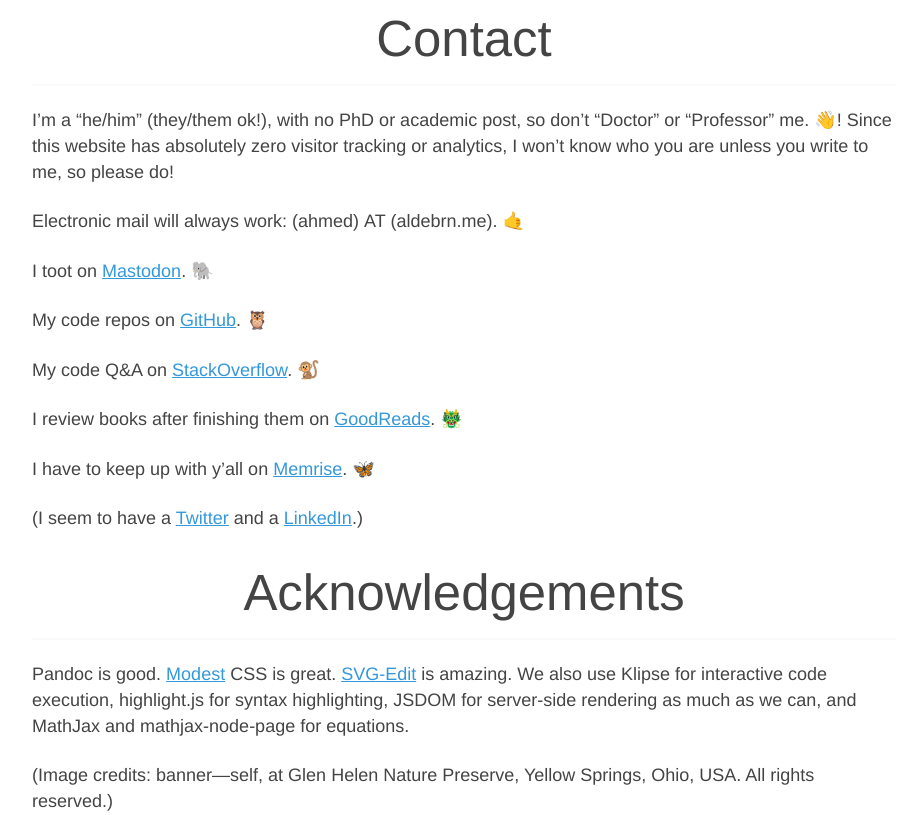
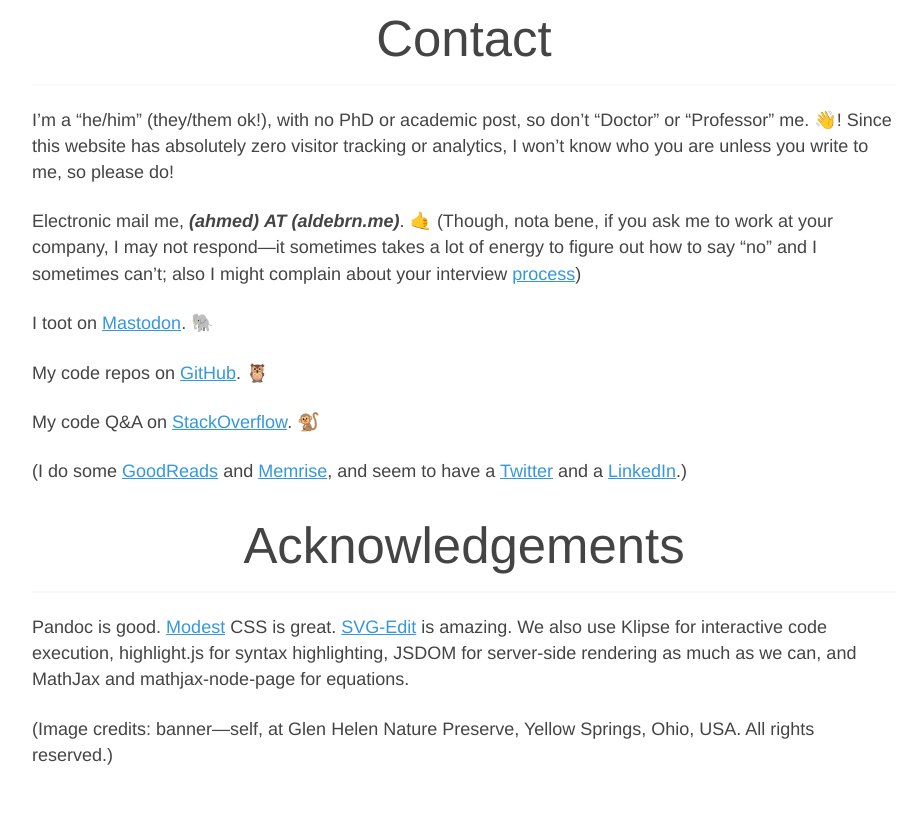
Before and after one commit to fasiha/fasiha.github.io, a website: page index.html in a window 1280 px wide. Shown: the part 1613-2428 px from the top of the page, without its empty margins (176-1098 px from the left). After the commit the page ends 2381 px from the top, so only its background shows below. Drawn offline with Linux system fonts and the light colour scheme.

Commit message:
add apology to recruiters

```diff
--- a/build.js
+++ b/build.js
@@ -196,6 +196,7 @@
 
   Promise.all([ headHtmlPromise, postIndexP, footPromise ])
       .then(([ [ head, html ], postIndex, foothtml ]) => {
+        console.log('done '+ outfile);
         writeFileAsync(outfile, '')
             .then(() => appendFileAsync(outfile, head))
             .then(() => appendFileAsync(outfile, postIndex))
--- a/index.html
+++ b/index.html
@@ -299,13 +299,11 @@
 <p>Unless otherwise noted, this blog’s contents are dedicated to the public domain <a href="https://creativecommons.org/publicdomain/zero/1.0/">CC0</a>.</p>
 <h2 id="contact">Contact</h2>
 <p>I’m a “he/him” (they/them ok!), with no PhD or academic post, so don’t “Doctor” or “Professor” me. 👋! Since this website has absolutely zero visitor tracking or analytics, I won’t know who you are unless you write to me, so please do!</p>
-<p>Electronic mail will always work: (ahmed) ΑΤ (aldebrn.me). 🤙</p>
+<p>Electronic mail me, <strong><em>(ahmed) ΑΤ (aldebrn.me)</em></strong>. 🤙 (Though, nota bene, if you ask me to work at your company, I may not respond—it sometimes takes a lot of energy to figure out how to say “no” and I sometimes can’t; also I might complain about your interview <a href="https://gist.github.com/fasiha/496d78a3ce9357cdec0a18f919407d2e">process</a>)</p>
 <p>I toot on <a href="https://octodon.social/@22">Mastodon</a>. 🐘</p>
 <p>My code repos on <a href="https://github.com/fasiha">GitHub</a>. 🦉</p>
 <p>My code Q&amp;A on <a href="https://stackoverflow.com/users/500207/ahmed-fasih">StackOverflow</a>. 🐒</p>
-<p>I review books after finishing them on <a href="https://www.goodreads.com/user/show/25471547-ahmed">GoodReads</a>. 🐲</p>
-<p>I have to keep up with y’all on <a href="https://www.memrise.com/user/aldebrn/courses/learning/">Memrise</a>. 🦋</p>
-<p>(I seem to have a <a href="https://twitter.com/gratidue">Twitter</a> and a <a href="https://www.linkedin.com/in/ahmed-fasih-006a1b1b3/">LinkedIn</a>.)</p>
+<p>(I do some <a href="https://www.goodreads.com/user/show/25471547-ahmed">GoodReads</a> and <a href="https://www.memrise.com/user/aldebrn/courses/learning/">Memrise</a>, and seem to have a <a href="https://twitter.com/gratidue">Twitter</a> and a <a href="https://www.linkedin.com/in/ahmed-fasih-006a1b1b3/">LinkedIn</a>.)</p>
 <h2 id="acknowledgements">Acknowledgements</h2>
 <p>Pandoc is good. <a href="https://markdowncss.github.io/modest/">Modest</a> CSS is great. <a href="https://github.com/SVG-Edit/svgedit">SVG-Edit</a> is amazing. We also use Klipse for interactive code execution, highlight.js for syntax highlighting, JSDOM for server-side rendering as much as we can, and MathJax and mathjax-node-page for equations.</p>
 <p>(Image credits: banner—self, at Glen Helen Nature Preserve, Yellow Springs, Ohio, USA. All rights reserved.)</p>
```
Also changed, not shown: index.md (+2 -6 lines).
